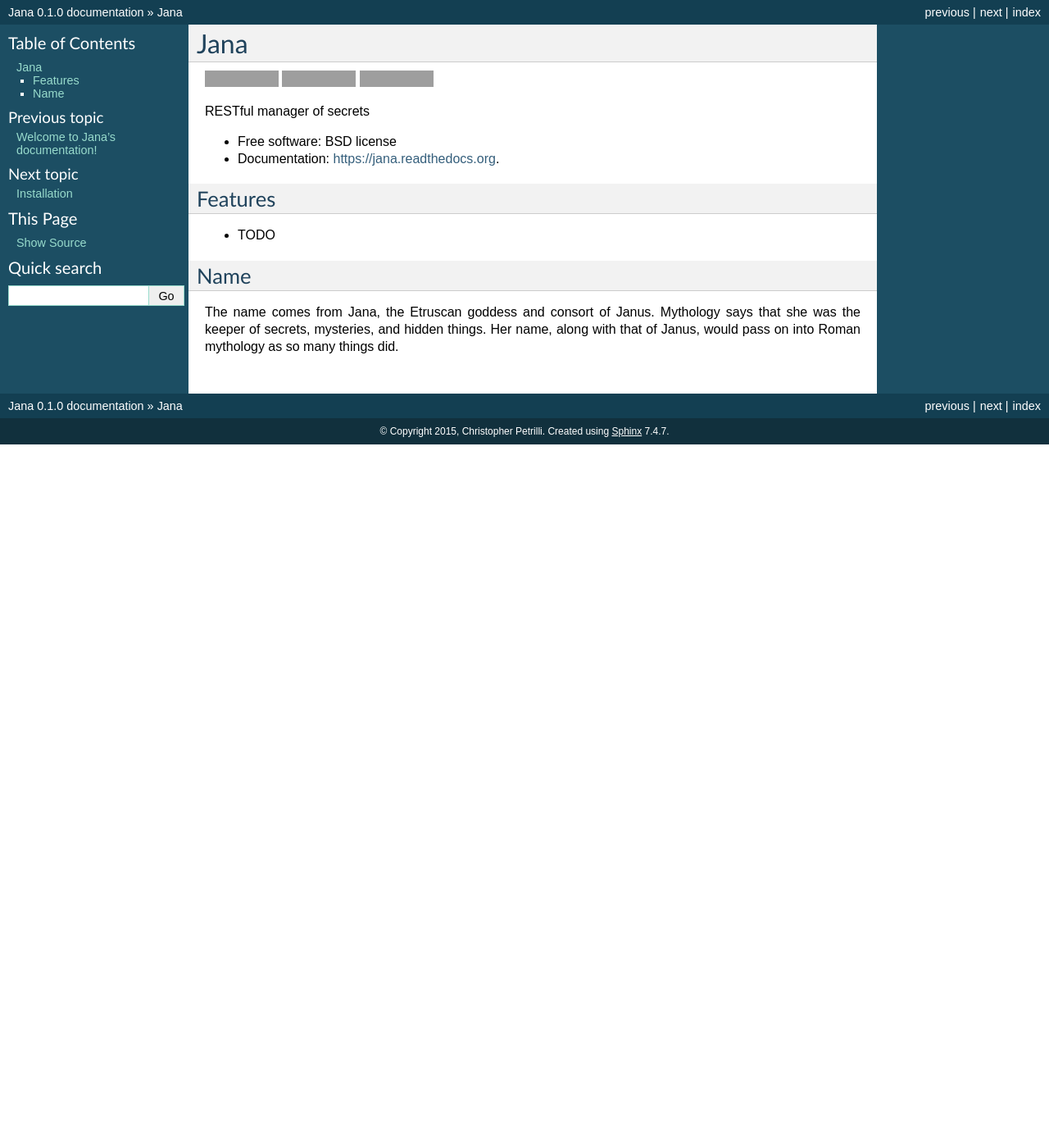
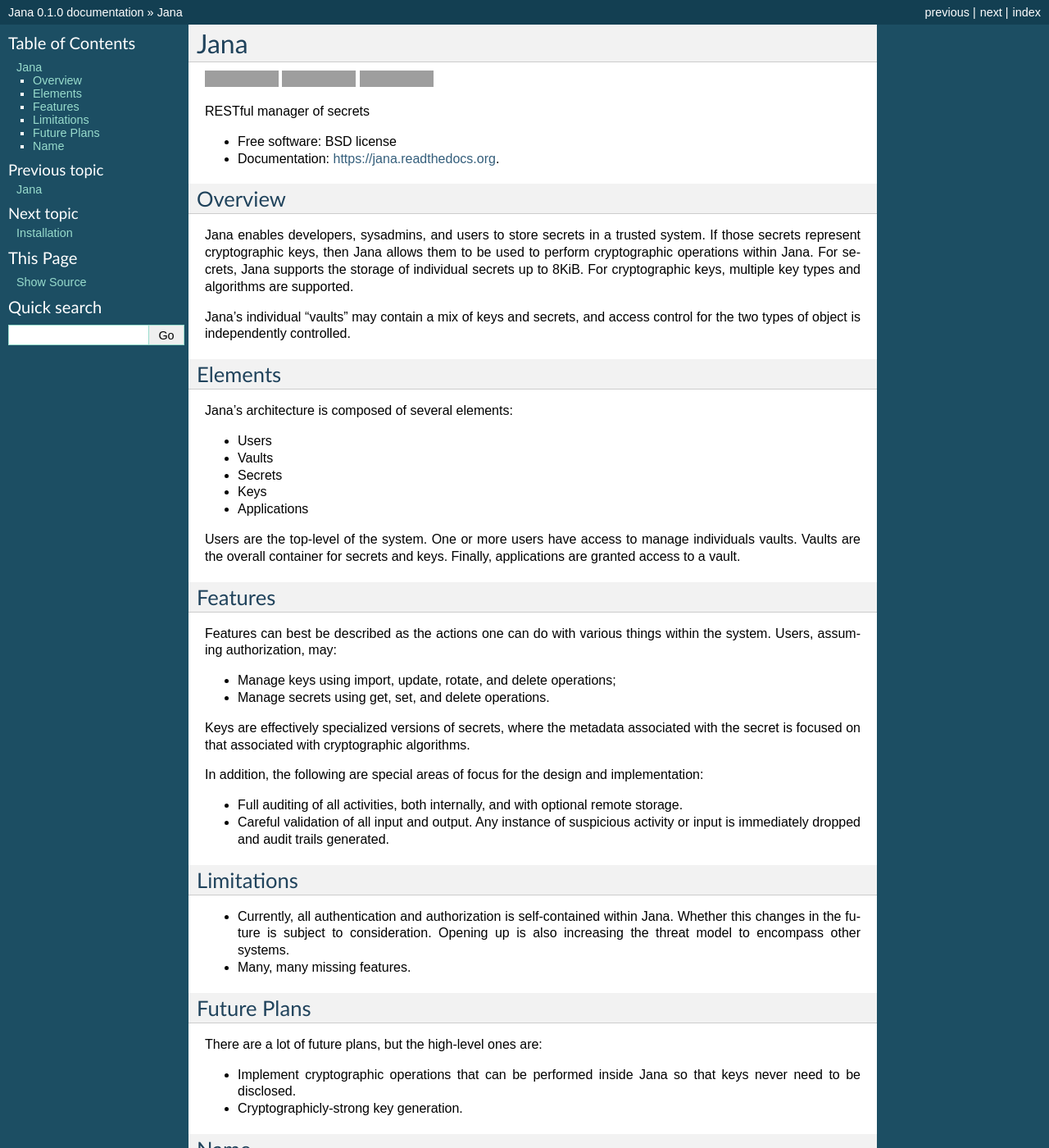
Before and after one commit to petrilli/jana, a Sphinx documentation site: the page built from docs/readme.rst, in a window 1280 px wide and 1400 px high. Shown: the whole window at 82% size. Built offline with Sphinx 7.4.7, drawn with Linux system fonts in a browser that asks for light colours; grey boxes are pictures that could not be loaded.

Commit message:
Start of documentation.

```diff
--- a/README.rst
+++ b/README.rst
@@ -17,10 +17,74 @@
 * Free software: BSD license
 * Documentation: https://jana.readthedocs.org.
 
+Overview
+--------
+
+Jana enables developers, sysadmins, and users to store secrets in a trusted
+system. If those secrets represent cryptographic keys, then Jana allows them
+to be used to perform cryptographic operations within Jana. For secrets,
+Jana supports the storage of individual secrets up to 8KiB. For cryptographic
+keys, multiple key types and algorithms are supported.
+
+Jana's individual "vaults" may contain a mix of keys and secrets, and
+access control for the two types of object is independently controlled.
+
+
+Elements
+--------
+
+Jana's architecture is composed of several elements:
+
+* Users
+* Vaults
+* Secrets
+* Keys
+* Applications
+
+Users are the top-level of the system. One or more users have access to manage
+individuals vaults. Vaults are the overall container for secrets and keys.
+Finally, applications are granted access to a vault.
+
+
 Features
 --------
 
-* TODO
+Features can best be described as the actions one can do with various things
+within the system. Users, assuming authorization, may:
+
+* Manage keys using import, update, rotate, and delete operations;
+* Manage secrets using get, set, and delete operations.
+
+Keys are effectively specialized versions of secrets, where the metadata
+associated with the secret is focused on that associated with cryptographic
+algorithms.
+
+In addition, the following are special areas of focus for the design and
+implementation:
+
+* Full auditing of all activities, both internally, and with optional remote
+  storage.
+* Careful validation of all input and output. Any instance of suspicious
+  activity or input is immediately dropped and audit trails generated.
+
+
+Limitations
+-----------
+
+* Currently, all authentication and authorization is self-contained within
+  Jana. Whether this changes in the future is subject to consideration.
+  Opening up is also increasing the threat model to encompass other systems.
+* Many, many missing features.
+
+
+Future Plans
+------------
+
+There are a lot of future plans, but the high-level ones are:
+
+* Implement cryptographic operations that can be performed inside Jana so that
+  keys never need to be disclosed.
+* Cryptographicly-strong key generation.
 
 
 Name
```
Also changed, not shown: docs/dependencies.rst (added, +34 -0 lines), docs/deployment.rst (added, +81 -0 lines), docs/index.rst (+4 -7 lines), 2 other files.
